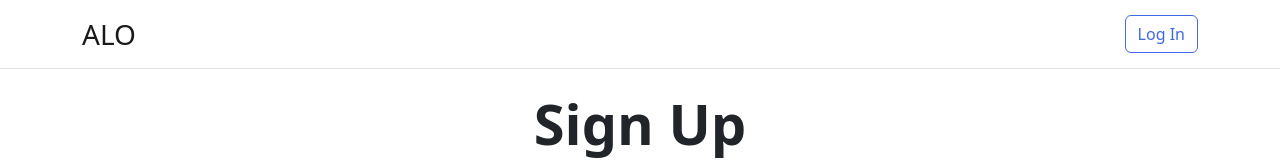
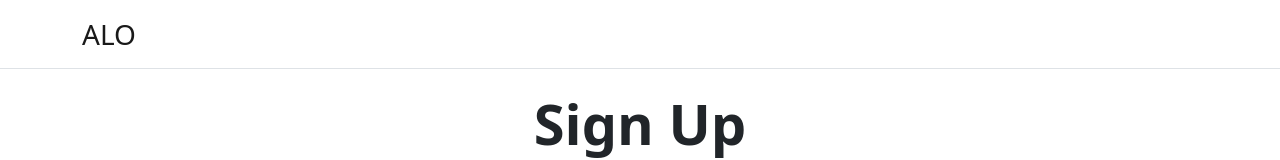
Before and after one commit to AshMurali77/mern-auth, a React (Create React App) app in the folder frontend/: page /signup in a window 1280 px wide. Shown: the top 160 px of the page. Built offline with nearby package versions, Linux system fonts and the light colour scheme.

Commit message:
Added in logout functionality

```diff
--- a/frontend/src/components/Navbar.js
+++ b/frontend/src/components/Navbar.js
@@ -1,7 +1,17 @@
 import { Container, Navbar, Button } from "react-bootstrap";
 import { Link, useLocation } from "react-router-dom";
+import { useLogout } from "../hooks/useLogout";
+import { useAuthContext } from "../hooks/useAuthContext";
+
 const Navigation = () => {
+  const { logout } = useLogout();
+  const { user } = useAuthContext();
   const location = useLocation();
+
+  const handleClick = () => {
+    logout();
+  };
+
   return (
     <Navbar
       bg="light"
@@ -14,17 +24,27 @@ const Navigation = () => {
         <Navbar.Brand className="fs-3" href="/">
           ALO
         </Navbar.Brand>
-        {(location.pathname === "/signup" ||
-          location.pathname === "/password-reset") && (
-          <Link to="/login">
-            <Button variant="outline-primary">Log In</Button>
-          </Link>
+
+        {user && (
+          <>
+            <span>{user.email}</span>
+            <Button variant="outline-primary " onClick={handleClick}>
+              Log Out
+            </Button>
+          </>
         )}
-        {location.pathname === "/login" && (
+        {!user && location.pathname === "/login" && (
           <Link to="/signup">
             <Button variant="outline-primary">Create an Account</Button>
           </Link>
         )}
+        {!user &&
+          (location.pathname === "/signup" ||
+            (location.pathname === "/password-reset" && (
+              <Link to="/login">
+                <Button variant="outline-primary">Log In</Button>
+              </Link>
+            )))}
       </Container>
     </Navbar>
   );
--- /dev/null
+++ b/frontend/src/context/AuthContext.js
@@ -0,0 +1,36 @@
+import { createContext, useReducer, useEffect } from "react";
+
+export const AuthContext = createContext();
+
+export const authReducer = (state, action) => {
+  switch (action.type) {
+    case "LOGIN":
+      return { user: action.payload };
+    case "LOGOUT":
+      return { user: null };
+    default:
+      return state;
+  }
+};
+
+export const AuthContextProvider = ({ children }) => {
+  const [state, dispatch] = useReducer(authReducer, {
+    user: null,
+  });
+
+  useEffect(() => {
+    const user = JSON.parse(localStorage.getItem("user"));
+
+    if (user) {
+      dispatch({ type: "LOGIN", payload: user });
+    }
+  }, []);
+
+  console.log("AuthContext state:", state);
+
+  return (
+    <AuthContext.Provider value={{ ...state, dispatch }}>
+      {children}
+    </AuthContext.Provider>
+  );
+};
--- /dev/null
+++ b/frontend/src/hooks/useAuthContext.js
@@ -0,0 +1,12 @@
+import { AuthContext } from "../context/AuthContext";
+import { useContext } from "react";
+
+export const useAuthContext = () => {
+  const context = useContext(AuthContext);
+
+  if (!context) {
+    throw Error("useAuthContext must be used inside an AuthContextProvider");
+  }
+
+  return context;
+};
--- a/frontend/src/hooks/useLogin.js
+++ b/frontend/src/hooks/useLogin.js
@@ -1,8 +1,10 @@
 import { useState } from "react";
+import { useAuthContext } from "./useAuthContext";
 
 export const useLogin = () => {
   const [error, setError] = useState(null);
   const [isLoading, setIsLoading] = useState(null);
+  const { dispatch } = useAuthContext();
 
   const login = async (email, password) => {
     setIsLoading(true);
@@ -25,6 +27,10 @@ export const useLogin = () => {
     if (response.ok) {
       // save the user to local storage
       localStorage.setItem("user", JSON.stringify(json));
+
+      // update the auth context
+      dispatch({ type: "LOGIN", payload: json });
+
       // update loading state
       setIsLoading(false);
     }
--- a/frontend/src/hooks/useLogout.js
+++ b/frontend/src/hooks/useLogout.js
@@ -1,7 +1,12 @@
+import { useAuthContext } from "./useAuthContext";
 export const useLogout = () => {
+  const { dispatch } = useAuthContext();
   const logout = () => {
     //remove user from local storage
     localStorage.removeItem("user");
+
+    //dispatch logout action
+    dispatch({ type: "LOGOUT" });
   };
   return { logout };
 };
--- a/frontend/src/hooks/useSignup.js
+++ b/frontend/src/hooks/useSignup.js
@@ -1,8 +1,10 @@
 import { useState } from "react";
+import { useAuthContext } from "./useAuthContext";
 
 export const useSignup = () => {
   const [error, setError] = useState(null);
   const [isLoading, setIsLoading] = useState(null);
+  const { dispatch } = useAuthContext();
 
   const signup = async (firstname, lastname, email, password, institution) => {
     setIsLoading(true);
@@ -29,6 +31,9 @@ export const useSignup = () => {
       // save the user to local storage
       localStorage.setItem("user", JSON.stringify(json));
 
+      //update the auth context
+      dispatch({ type: "LOGIN", payload: json });
+
       // update loading state
       setIsLoading(false);
     }
--- a/frontend/src/index.js
+++ b/frontend/src/index.js
@@ -2,10 +2,13 @@ import React from "react";
 import ReactDOM from "react-dom/client";
 import "./index.css";
 import App from "./App";
+import { AuthContext, AuthContextProvider } from "./context/AuthContext";
 
 const root = ReactDOM.createRoot(document.getElementById("root"));
 root.render(
   <React.StrictMode>
-    <App />
+    <AuthContextProvider>
+      <App />
+    </AuthContextProvider>
   </React.StrictMode>
 );
--- a/frontend/src/pages/Login.js
+++ b/frontend/src/pages/Login.js
@@ -51,7 +51,7 @@ const Login = () => {
       </Form>
       <p className="text-center text-muted pt-4">
         Don't have an account?{" "}
-        <Link to="/signup" class="text-decoration-none text-primary">
+        <Link to="/signup" className="text-decoration-none text-primary">
           Create an Account
         </Link>
       </p>
```
